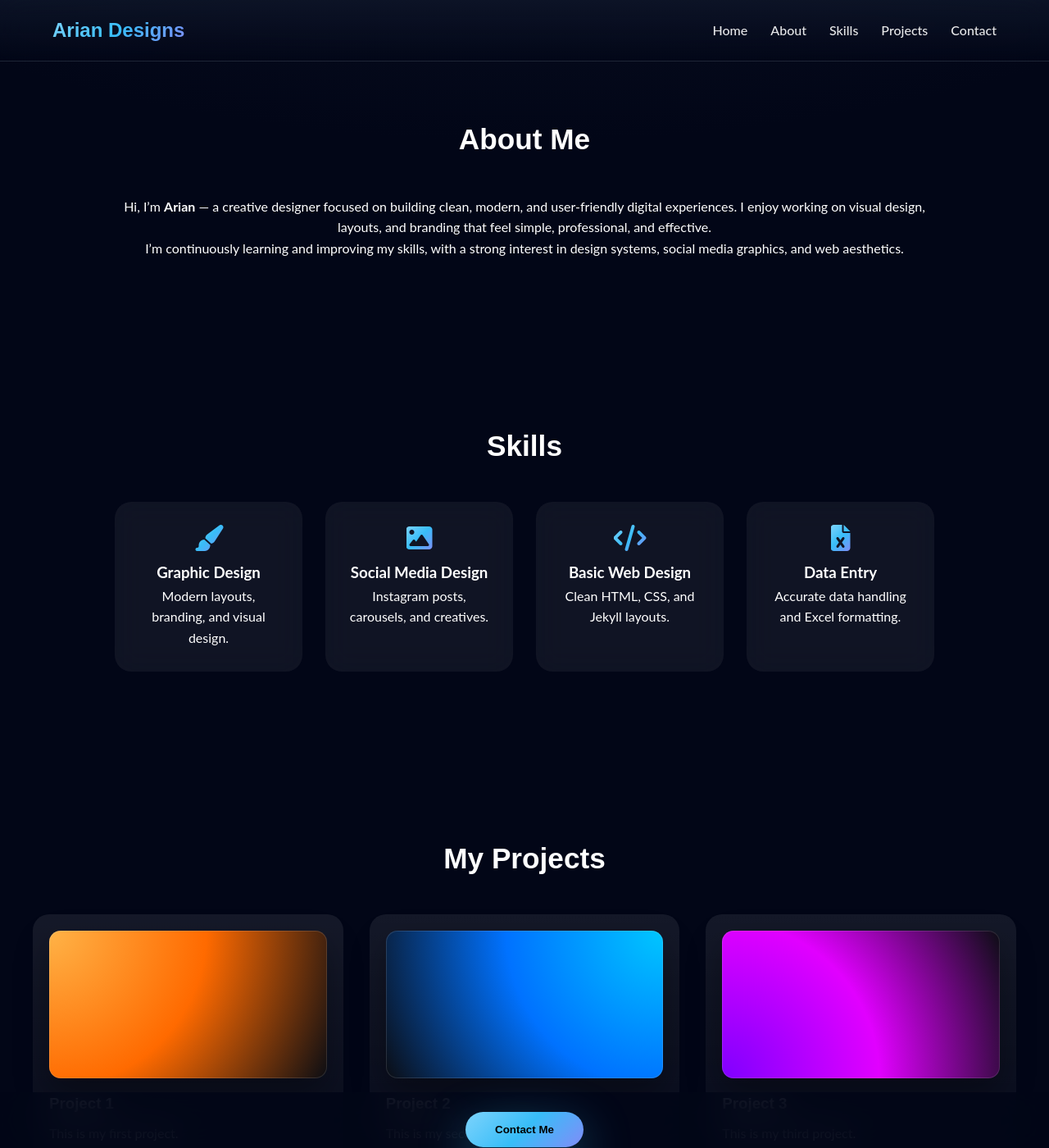
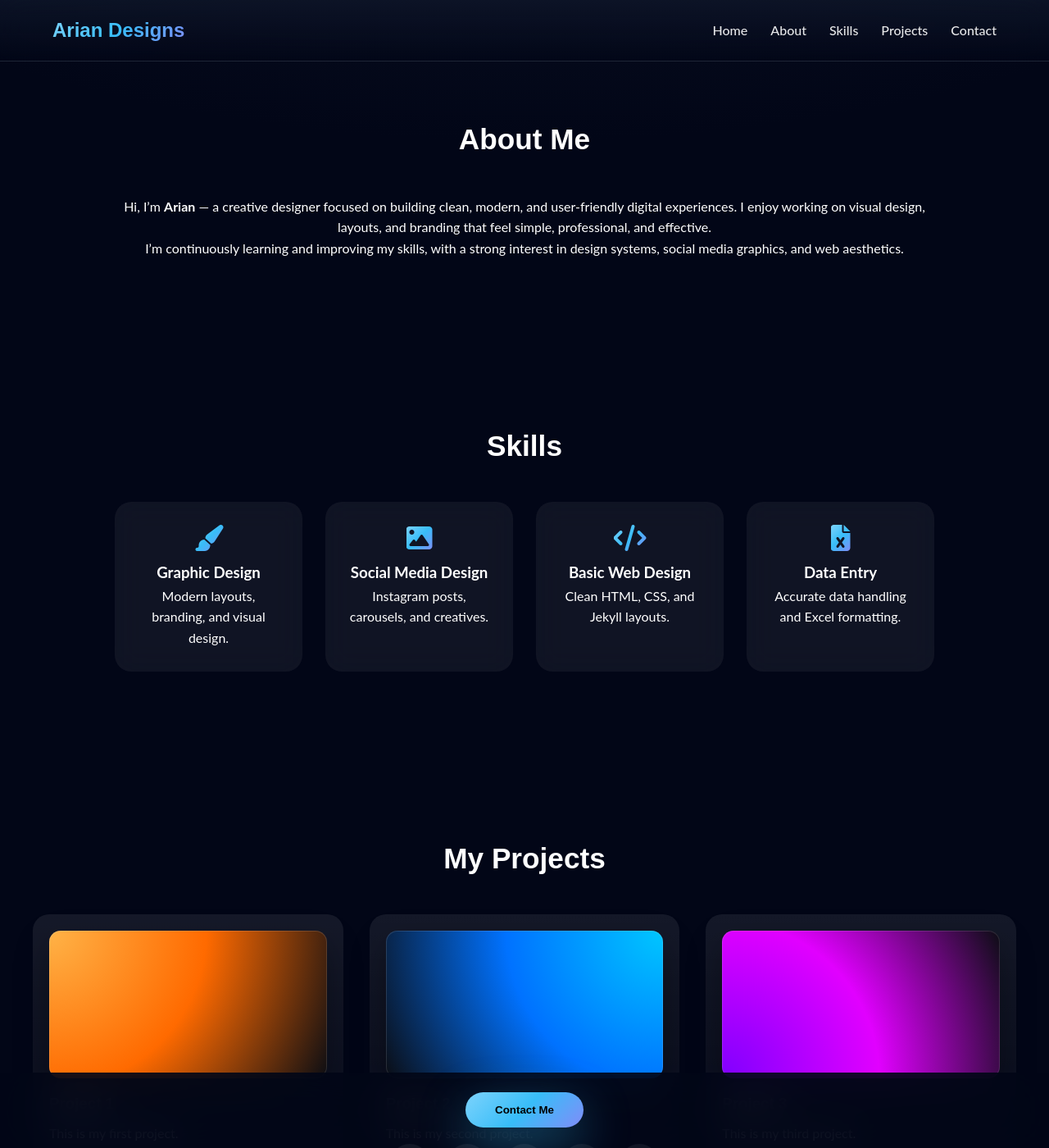
Before and after one commit to ariantechzone-stack/ariantechzone-stack.github.io, a Jekyll site: the page built from index.md, in a window 1280 px wide and 1400 px high, scrolled down 428 px. Shown: the whole window at 82% size. Built offline with Jekyll 4.4.1, drawn with Linux system fonts in a browser that asks for light colours.

Commit message:
Update style.css

```diff
--- a/assets/css/style.css
+++ b/assets/css/style.css
@@ -375,15 +375,16 @@ section h2 {
   opacity: 0;
   transition: opacity 0.3s ease;
 }
-.footer-socials a[aria-label="Instagram"] {
-  --social-grad: radial-gradient(
-    circle at 30% 30%,
-    #feda75,
-    #fa7e1e,
-    #d62976,
-    #962fbf,
-    #4f5bd5
-  );
+.footer-socials a {
+  width: 50px;
+  height: 50px;
+  border-radius: 50%;
+  display: grid;
+  place-items: center;
+  background: rgba(255,255,255,0.06);
+  color: #fff;
+  text-decoration: none;
+  transition: all 0.3s ease;
 }
 
 .footer-socials a[aria-label="Instagram"]:hover {
```
